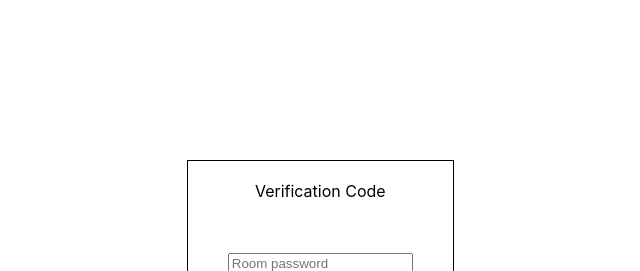
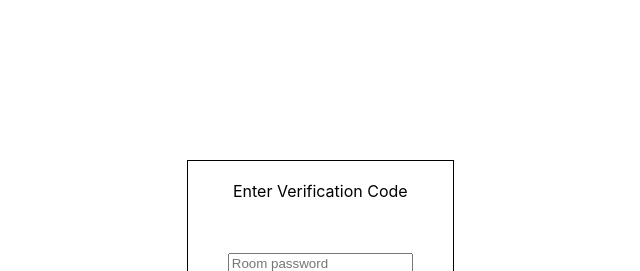
Before and after one commit to shreyaajainn31/chat-app, a React (Create React App) app in the folder frontend/: page / in a window 1280 px wide. Shown: the top 271 px of the page, without its empty margins (405-1045 px from the left). Built offline with nearby package versions, Linux system fonts and the light colour scheme.

Commit message:
initial login page

```diff
--- a/frontend/package.json
+++ b/frontend/package.json
@@ -8,6 +8,7 @@
     "@testing-library/user-event": "^13.5.0",
     "react": "^18.2.0",
     "react-dom": "^18.2.0",
+    "react-router-dom": "^6.10.0",
     "react-scripts": "5.0.1",
     "web-vitals": "^2.1.4"
   },
--- a/frontend/src/components/Login.js
+++ b/frontend/src/components/Login.js
@@ -18,7 +18,7 @@ function Login(){
     return(
         <div className = "login">
             <br/>
-            <lable for = "code"> Verification Code </lable>
+            <lable for = "code"> Enter Verification Code </lable>
             <br/>
             <br/>
             <input type="text" placeholder="Room password" value = {password} onChange={handlePassword}/>
```
Also changed, not shown: 1 other file (tests, documents, lock files or other folders).
